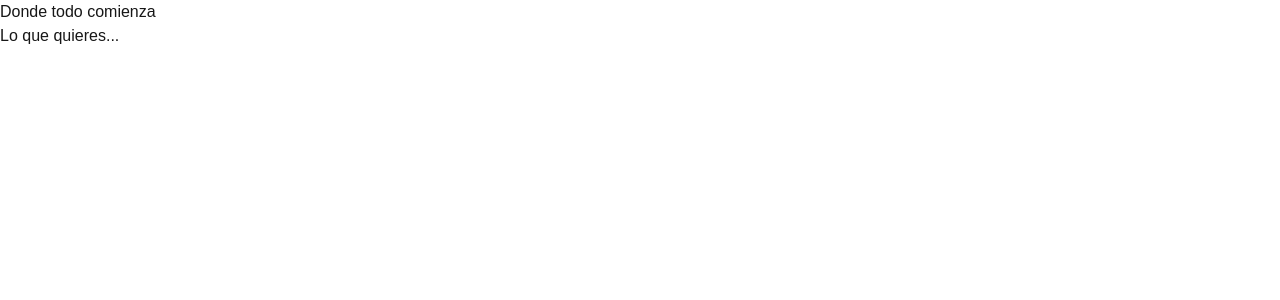
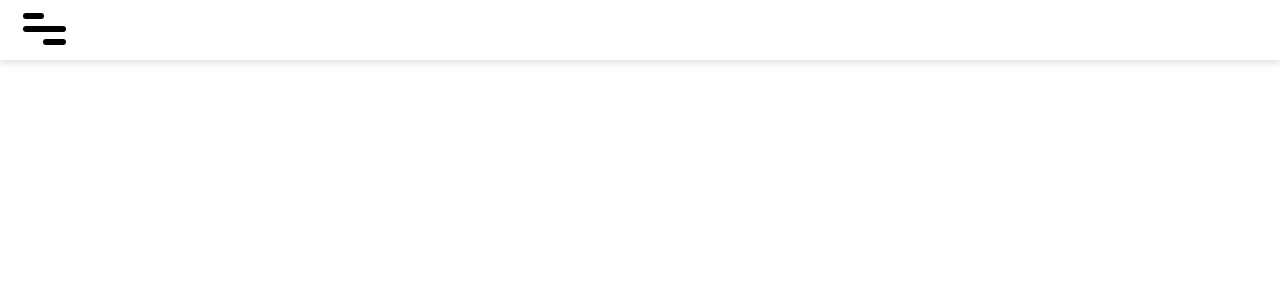
Before and after one commit to Samuelarag1/samaragtech, a Next.js app: page / in a window 1280 px wide. Shown: the top 300 px of the page. Built offline with nearby package versions, Linux system fonts and the light colour scheme.

Commit message:
update navitgation

```diff
--- a/src/app/page.tsx
+++ b/src/app/page.tsx
@@ -1,5 +1,11 @@
 import Header from "@/components/Header";
+import Navigation from "@/components/Navigation/Navigation";
 
 export default function Home() {
-  return <Header />;
+  return (
+    <>
+      <Navigation />
+      <Header />
+    </>
+  );
 }
--- /dev/null
+++ b/src/components/Navigation/Navigation.tsx
@@ -0,0 +1,131 @@
+"use client";
+import React, { useState, useEffect } from "react";
+import "./styles.css";
+
+const Navbar: React.FC = () => {
+  const [menuOpen, setMenuOpen] = useState(false);
+  const [startX, setStartX] = useState<number | null>(null);
+
+  const toggleMenu = () => {
+    setMenuOpen(!menuOpen);
+  };
+
+  const handleSmoothScroll = (
+    event: React.MouseEvent<HTMLAnchorElement, MouseEvent>
+  ) => {
+    event.preventDefault();
+    const targetId = event.currentTarget.getAttribute("href")?.substring(1);
+    const targetElement = document.getElementById(targetId || "");
+    if (targetElement) {
+      window.scrollTo({
+        top: targetElement.offsetTop,
+        behavior: "smooth",
+      });
+    }
+    setMenuOpen(false);
+  };
+
+  const handleTouchStart = (e: React.TouchEvent) => {
+    setStartX(e.touches[0].clientX);
+  };
+
+  const handleTouchEnd = (e: React.TouchEvent) => {
+    if (startX === null) return;
+    const endX = e.changedTouches[0].clientX;
+    const diffX = endX - startX;
+
+    if (diffX > 50) {
+      setMenuOpen(true);
+    }
+    if (diffX < -50) {
+      setMenuOpen(false);
+    }
+
+    setStartX(null);
+  };
+
+  useEffect(() => {
+    const handleResize = () => {
+      if (window.innerWidth > 768) setMenuOpen(false);
+    };
+    window.addEventListener("resize", handleResize);
+    return () => {
+      window.removeEventListener("resize", handleResize);
+    };
+  }, []);
+
+  return (
+    <div
+      className="navbar"
+      onTouchStart={handleTouchStart}
+      onTouchEnd={handleTouchEnd}
+    >
+      <div className="hamburger">
+        <input
+          className="checkbox"
+          type="checkbox"
+          checked={menuOpen}
+          onChange={toggleMenu}
+        />
+        <svg fill="none" viewBox="0 0 50 50" height="50" width="50">
+          <path
+            className="lineTop line"
+            strokeLinecap="round"
+            strokeWidth="4"
+            stroke="black"
+            d="M6 11L44 11"
+          ></path>
+          <path
+            strokeLinecap="round"
+            strokeWidth="4"
+            stroke="black"
+            d="M6 24H43"
+            className="lineMid line"
+          ></path>
+          <path
+            strokeLinecap="round"
+            strokeWidth="4"
+            stroke="black"
+            d="M6 37H43"
+            className="lineBottom line"
+          ></path>
+        </svg>
+      </div>
+
+      <nav className={`menu ${menuOpen ? "open" : ""}`}>
+        <ul>
+          <li>
+            <a href="#home" className="nav-link" onClick={handleSmoothScroll}>
+              Inicio
+            </a>
+          </li>
+          <li>
+            <a href="#about" className="nav-link" onClick={handleSmoothScroll}>
+              Acerca de
+            </a>
+          </li>
+          <li>
+            <a
+              href="#services"
+              className="nav-link"
+              onClick={handleSmoothScroll}
+            >
+              Servicios
+            </a>
+          </li>
+          <li>
+            <a
+              href="#contact"
+              className="nav-link"
+              onClick={handleSmoothScroll}
+            >
+              Contacto
+            </a>
+          </li>
+        </ul>
+      </nav>
+    </div>
+  );
+};
+
+export default Navbar;
--- /dev/null
+++ b/src/components/Navigation/styles.css
@@ -0,0 +1,113 @@
+/* General Navbar Styles */
+.navbar {
+  position: fixed;
+  top: 0;
+  left: 0;
+  width: 100%;
+  height: 60px;
+  display: flex;
+  justify-content: space-between;
+  align-items: center;
+  padding: 0 20px;
+  z-index: 1000;
+  background: #fff;
+  box-shadow: 0 4px 6px rgba(0, 0, 0, 0.1);
+}
+
+/* Hamburger Styles */
+.hamburger {
+  height: 50px;
+  width: 50px;
+  position: relative;
+  cursor: pointer;
+}
+
+.hamburger .checkbox {
+  position: absolute;
+  opacity: 0;
+  height: 100%;
+  width: 100%;
+  cursor: pointer;
+}
+
+.line {
+  transition: 0.5s;
+  stroke-width: 6px;
+  stroke: black;
+}
+
+.lineTop {
+  stroke-dasharray: 40 40;
+  stroke-dashoffset: 25;
+}
+
+.lineBottom {
+  stroke-dasharray: 40 40;
+  stroke-dashoffset: 60;
+}
+
+.lineMid {
+  stroke-dasharray: 40 40;
+}
+
+.hamburger .checkbox:checked+svg .line {
+  stroke: crimson;
+}
+
+.hamburger .checkbox:checked+svg .lineTop {
+  stroke-dashoffset: 0;
+  transform-origin: left;
+  transform: rotateZ(45deg) translate(-7px, -5px);
+}
+
+.hamburger .checkbox:checked+svg .lineMid {
+  stroke-dashoffset: 40;
+}
+
+.hamburger .checkbox:checked+svg .lineBottom {
+  stroke-dashoffset: 0;
+  transform-origin: left;
+  transform: rotateZ(-45deg) translate(-5px, 5px);
+}
+
+/* Navigation Menu */
+.menu {
+  position: fixed;
+  top: 60px;
+  right: -100%;
+  width: 100%;
+  max-width: 300px;
+  height: calc(100% - 60px);
+  background: #fff;
+  box-shadow: -4px 0 6px rgba(0, 0, 0, 0.1);
+  transition: right 0.3s ease;
+  display: flex;
+  flex-direction: column;
+  padding: 20px;
+  z-index: 999;
+}
+
+.menu.open {
+  right: 0;
+}
+
+.menu ul {
+  list-style: none;
+  margin: 0;
+  padding: 0;
+}
+
+.menu ul li {
+  margin: 10px 0;
+}
+
+.menu ul li a {
+  text-decoration: none;
+  font-size: 18px;
+  color: #333;
+  transition: color 0.2s;
+}
+
+.menu ul li a:hover {
+  color: crimson;
+}
```
